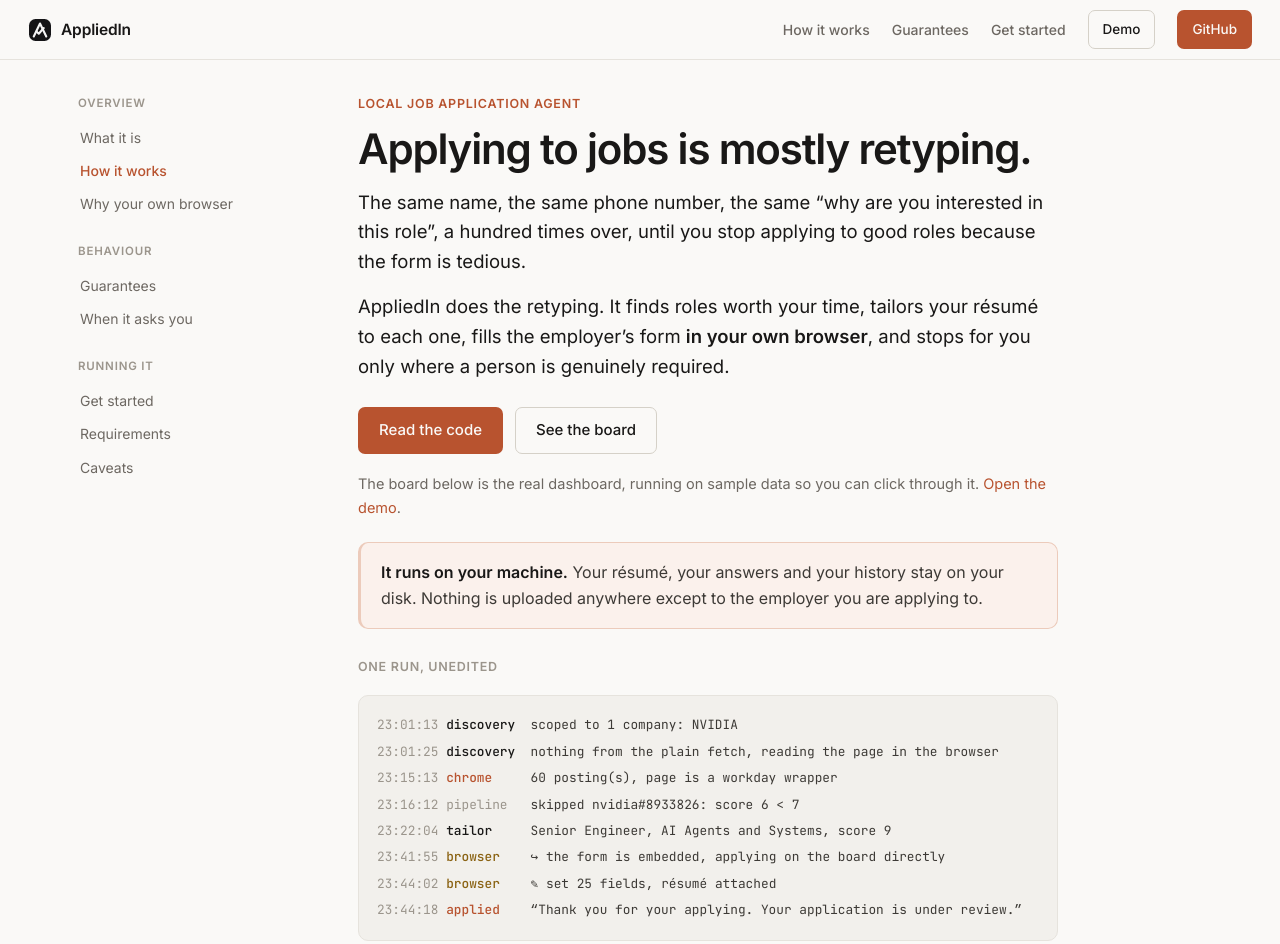
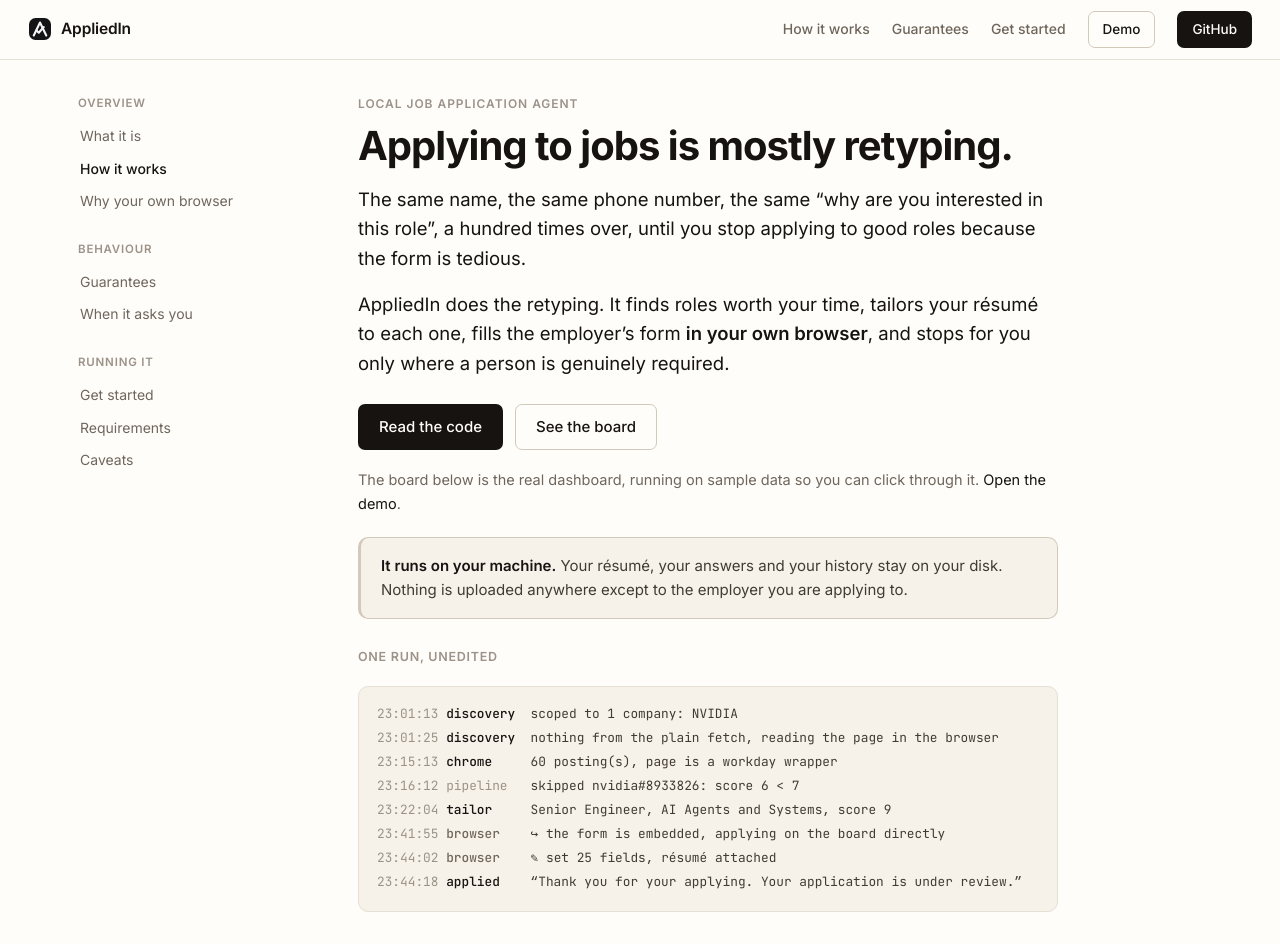
Before and after one commit to sayantan94/AppliedIn, a browser extension: page web/index.html in a window 1280 px wide. Shown: the top 944 px of the page. Drawn offline with Linux system fonts and the light colour scheme.

Commit message:
fix: /demo pointed at a URL cleanUrls redirects away from
cleanUrls turns /dashboard.html into a 308 to /dashboard, so a rewrite whose
destination was the .html never resolved and /demo returned 404. It points at the
clean URL now.

The landing page also moves to the palette from ai.sayantan.sh: one neutral ramp,
no brand hue, accent equal to the foreground, emphasis carried by weight and
contrast rather than a colour that has to be defended on every surface. The
neutrals are warmed, which is the only place warmth can live in a palette with no
colour in it. Only the landing stylesheet changed; the dashboard keeps its own.

```diff
--- a/web/landing.css
+++ b/web/landing.css
@@ -2,38 +2,53 @@
    Structure follows the Claude docs (sidebar, narrow prose column, card grids);
    the palette is AppliedIn's own green so the site and the product agree. */
 
+/* Tokens follow ai.sayantan.sh: one neutral ramp, no brand hue, accent equal to
+   the foreground. The neutrals are warmed, which is the only place warmth can
+   live in a palette that has no colour in it. */
+
 :root {
-  --bg: #faf9f7;              /* warm paper, not clinical white */
-  --bg_sunk: #f2f0ec;
-  --ink: #191817;
-  --ink_2: #3d3a36;
-  --muted: #6d6862;
-  --faint: #9b958c;
-  --line: #e6e3dd;
-  --line_2: #d5d1c8;
+  --bg: #fffdfa;              /* warm paper */
+  --bg_sunk: #f6f2ea;
+  --ink: #171310;
+  --ink_2: #423b34;
+  --muted: #6f665c;
+  --faint: #9c9288;
+  --line: #e6dfd4;
+  --line_2: #d2c9bb;
 
-  --accent: #b8532f;          /* clay */
-  --accent_soft: #fbf1ec;
-  --accent_line: #eccbbb;
-  --warn: #8a6212;
-  --warn_soft: #fbf4e6;
-  --warn_line: #ecd9ae;
+  /* Monochrome, as the reference is: emphasis comes from weight and contrast,
+     not from a colour that has to be defended on every surface. */
+  --accent: #171310;
+  --accent_soft: #f6f2ea;
+  --accent_line: #d2c9bb;
+  --warn: #6f665c;
+  --warn_soft: #f6f2ea;
+  --warn_line: #d2c9bb;
 
   --sans: "Inter", -apple-system, BlinkMacSystemFont, "Segoe UI", sans-serif;
   --mono: "JetBrains Mono", ui-monospace, SFMono-Regular, Menlo, monospace;
 
   --side_w: 232px;
-  --doc_w: 700px;   /* a comfortable measure, roughly 75 characters */
+  --doc_w: 700px;
   --r: 10px;
 }
 
 @media (prefers-color-scheme: dark) {
   :root {
-    --bg: #171614; --bg_sunk: #1e1c1a;
-    --ink: #eceae6; --ink_2: #cbc7c0; --muted: #a09a91; --faint: #6d675f;
-    --line: #2b2926; --line_2: #3b3833;
-    --accent: #e08a63; --accent_soft: #251a15; --accent_line: #59392a;
-    --warn: #dfae56; --warn_soft: #231d10; --warn_line: #574722;
+    --bg: #17150f;
+    --bg_sunk: #1f1c16;
+    --ink: #f5f1e8;
+    --ink_2: #d6cfc2;
+    --muted: #a89f92;
+    --faint: #776e63;
+    --line: #332f28;
+    --line_2: #453f36;
+    --accent: #f5f1e8;
+    --accent_soft: #1f1c16;
+    --accent_line: #453f36;
+    --warn: #a89f92;
+    --warn_soft: #1f1c16;
+    --warn_line: #453f36;
   }
 }
 
@@ -46,8 +61,8 @@
   background: var(--bg);
   color: var(--ink);
   font-family: var(--sans);
-  font-size: 16px;
-  line-height: 1.65;
+  font-size: 15px;
+  line-height: 1.6;
   -webkit-font-smoothing: antialiased;
 }
 
@@ -87,7 +102,7 @@
   padding: 7px 14px; border: 1px solid transparent; white-space: nowrap;
 }
 .btn:hover { text-decoration: none; }
-.btn_primary { background: var(--accent); color: var(--bg); }
+.btn_primary { background: var(--ink); color: var(--bg); }
 .btn_primary:hover { filter: brightness(1.07); }
 .btn_quiet { border-color: var(--line_2); color: var(--ink); }
 .btn_quiet:hover { background: var(--bg_sunk); }
@@ -126,17 +141,17 @@
 /* --- prose --------------------------------------------------------------- */
 
 .eyebrow {
-  margin: 0 0 10px; font-size: 12.5px; font-weight: 600;
-  letter-spacing: 0.06em; text-transform: uppercase; color: var(--accent);
+  margin: 0 0 10px; font-size: 12px; font-weight: 600;
+  letter-spacing: 0.08em; text-transform: uppercase; color: var(--faint);
 }
 
 h1 {
-  margin: 0 0 16px; font-size: 42px; line-height: 1.12;
-  letter-spacing: -0.028em; font-weight: 600;
+  margin: 0 0 16px; font-size: 40px; line-height: 1.14;
+  letter-spacing: -0.025em; font-weight: 700;
 }
 h2 {
   margin: 52px 0 14px; font-size: 25px; line-height: 1.25;
-  letter-spacing: -0.02em; font-weight: 600;
+  letter-spacing: -0.025em; font-weight: 700;
   scroll-margin-top: 84px;
 }
 h3 {
@@ -282,3 +297,6 @@
 @media (max-width: 900px) { .anchor { display: none; } }
 
 .demo_note { font-size: 14.5px; color: var(--muted); margin: 18px 0 0; }
+
+/* Selection inverts, as on the reference: the page has one ink and one paper. */
+::selection { background: var(--ink); color: var(--bg); }
```
Also changed, not shown: web/vercel.json.
